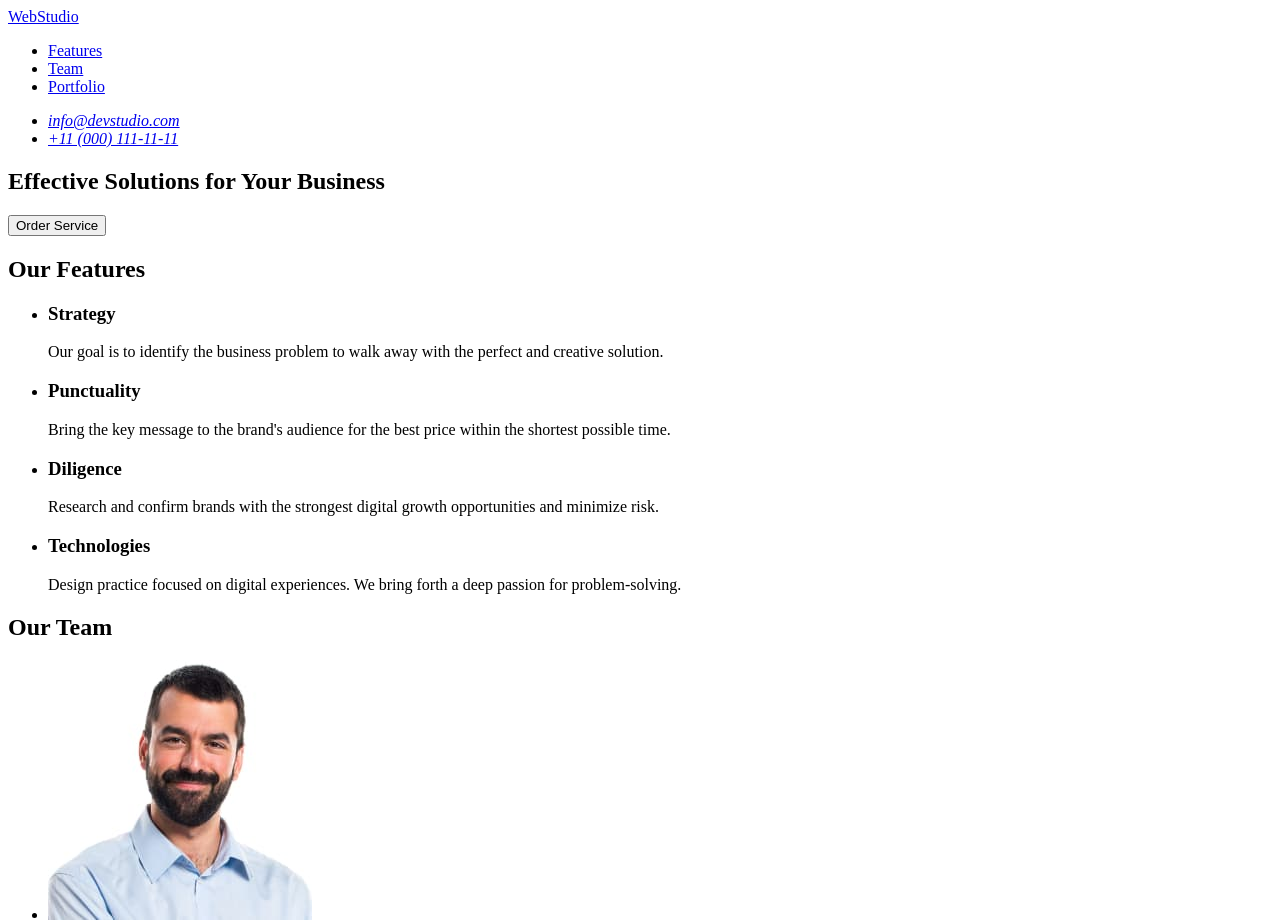
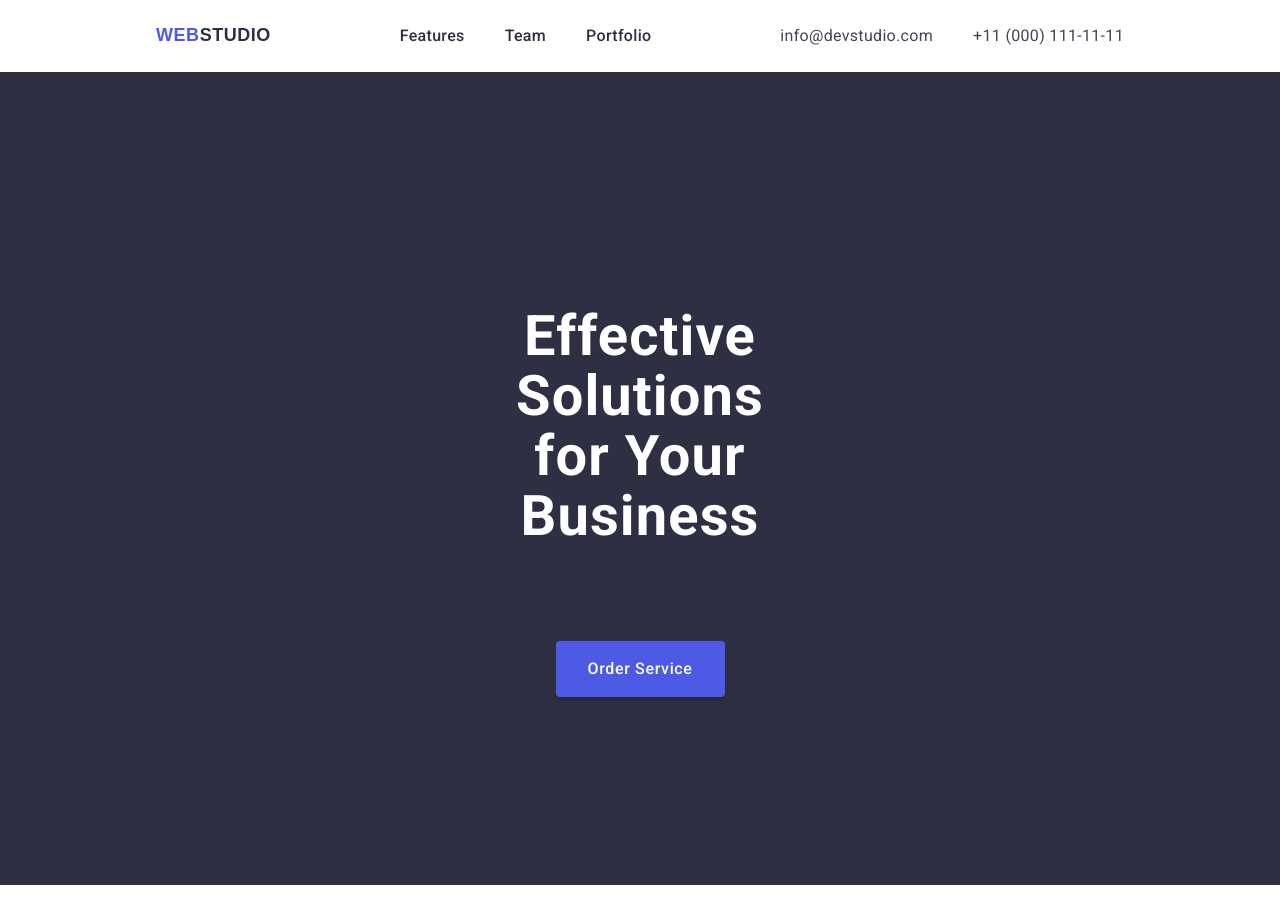
Before and after one commit to oxonomy14/goit-nw-markup-hw-02, a plain HTML site: page index.html in a window 1280 px wide. Shown: the top 923 px of the page. Drawn offline with nearby package versions, Linux system fonts and the light colour scheme.

Commit message:
Add CSS styles for layout, typography, and buttons; update index.html structure and content

```diff
--- a/css/common.css
+++ b/css/common.css
@@ -0,0 +1,42 @@
+.container {
+	display: flex;
+
+	margin: 0 auto;
+	max-width: 1440px;
+}
+
+
+body {
+	font-family: 'Roboto', sans-serif;
+	color: #434455;
+	background-color: #fff;
+}
+
+h1,
+h2,
+h3,
+h4,
+h5,
+h6 {
+	font-family: 'Roboto', sans-serif;
+}
+
+ul,
+ol {
+	list-style-type: none;
+	margin: 0;
+	padding: 0;
+}
+
+a {
+	font-family: 'Roboto', sans-serif;
+	font-style: normal;
+	text-decoration: none;
+}
+
+button {
+	font-family: 'Roboto', sans-serif;
+	font-style: normal;
+	border: none;
+	cursor: pointer;
+}
--- a/css/features.css
+++ b/css/features.css
@@ -0,0 +1,3 @@
+.features {
+    padding: 120px 141px;
+}
--- a/css/header.css
+++ b/css/header.css
@@ -0,0 +1,61 @@
+.header {
+    padding: 24px 156px;
+    display: flex;
+    justify-content: space-between;
+}
+
+.header_logo {
+    font-family: "Raleway", sans-serif;
+    font-weight: 700;
+    font-size: 18px;
+    line-height: 1.33;
+    letter-spacing: 0.03em;
+    text-transform: uppercase;
+    color: #4d5ae5;
+}
+
+.header_logo span {
+    color: #2e2f42;
+}
+
+.header_nav {
+    display: flex;
+    justify-content: space-between;
+}
+
+.header_nav_list {
+    display: flex;
+    gap: 40px;
+}
+
+.header_nav_item a {
+    font-weight: 500;
+    font-size: 16px;
+    line-height: 1.5;
+    letter-spacing: 0.02em;
+    color: #2e2f42;
+}
+
+.header_nav_item a:hover,
+.header_nav_item a:focus {
+    color: #404bbf;
+}
+
+
+.header_contacts_list {
+    display: flex;
+    gap: 40px;
+}
+
+.header_contacts_item a {
+    font-weight: 400;
+    font-size: 16px;
+    line-height: 1.5;
+    letter-spacing: 0.02em;
+    color: #434455;
+}
+
+.header_contacts_item a:hover,
+.header_contacts_item a:focus {
+    color: #404bbf;
+}
--- a/css/hero.css
+++ b/css/hero.css
@@ -0,0 +1,40 @@
+.hero {
+    background-color: #2e2f42;
+    padding: 188px 472px;
+    display: flex;
+    flex-direction: column;
+    gap: 48px;
+    align-items: center;
+}
+
+.hero_title {
+    font-weight: 700;
+    font-size: 56px;
+    line-height: 1.07143;
+    letter-spacing: 0.02em;
+    text-align: center;
+    color: #fff;
+}
+
+.hero_button {
+    border-radius: 4px;
+    padding-block: 16px;
+    padding-inline: 32px;
+    width: 169px;
+    height: 56px;
+    max-width: 169px;
+    box-shadow: 0 4px 4px 0 rgba(0, 0, 0, 0.15);
+    background: #4d5ae5;
+    font-weight: 500;
+    font-size: 16px;
+    line-height: 1.5;
+    letter-spacing: 0.04em;
+    color: #fff;
+    white-space: nowrap;
+}
+
+.hero_button:hover,
+.hero_button:focus {
+    box-shadow: 0 4px 4px 0 rgba(0, 0, 0, 0.15);
+    background: #404bbf;
+}
--- a/index.html
+++ b/index.html
@@ -1,37 +1,45 @@
 <!DOCTYPE html>
 <html lang="en">
+
 <head>
   <meta charset="UTF-8" />
   <meta name="viewport" content="width=device-width, initial-scale=1.0" />
+
+  <title>WEBSTUDIO — HTML Learning Project | Neoversity</title>
+  <link rel="stylesheet" href="https://cdn.jsdelivr.net/npm/modern-normalize@2.0.0/modern-normalize.min.css">
+  <link rel="preconnect" href="https://fonts.googleapis.com">
+  <link rel="preconnect" href="https://fonts.gstatic.com" crossorigin>
+  <link href="https://fonts.googleapis.com/css2?family=Roboto:wght@400;500;700&Raleway:wght@700&display=swap"
+    rel="stylesheet">
   <link rel="stylesheet" href="./css/main.css" />
-    <title>WEBSTUDIO — HTML Learning Project | Neoversity</title>
 </head>
+
 <body>
-    <header id="header">
-      <a href="./index.html">WebStudio</a>
-      <nav>
-        <ul>
-          <li><a href="#features">Features</a></li>
-          <li><a href="#team">Team</a></li>
-          <li><a href="#portfolio">Portfolio</a></li>
+  <header id="header" class="header container">
+    <a href="./index.html" class="header_logo">Web<span>Studio</span></a>
+    <nav class="header_nav">
+      <ul class="header_nav_list">
+        <li class="header_nav_item"><a href="#features">Features</a></li>
+        <li class="header_nav_item"><a href="#team">Team</a></li>
+        <li class="header_nav_item"><a href="#portfolio">Portfolio</a></li>
       </ul>
     </nav>
     <address>
-        <ul>
-          <li><a href="mailto:info@devstudio.com">info@devstudio.com</a></li>
-          <li><a href="tel:+110001111111">+11 (000) 111-11-11</a></li>
+      <ul class="header_contacts_list">
+        <li class="header_contacts_item"><a href="mailto:info@devstudio.com">info@devstudio.com</a></li>
+        <li class="header_contacts_item"><a href="tel:+110001111111">+11 (000) 111-11-11</a></li>
       </ul>
     </address>
   </header>
   <main>
-      <section id="hero">
-        <h1>Effective Solutions for Your Business</h1>
-        <button type="button">Order Service</button>
+    <section id="hero" class="hero container">
+      <h1 class="hero_title">Effective Solutions for Your Business</h1>
+      <button class="hero_button" type="button">Order Service</button>
     </section>
-      <section id="features">
-        <h2>Our Features</h2>
-        <ul>
-          <li>
+    <section id="features" class="features container">
+      <h2 hidden>Our Features</h2>
+      <ul class="features_list">
+        <li class="features_item">
           <h3>Strategy</h3>
           <p>
             Our goal is to identify the business problem to walk away with the
@@ -65,42 +73,22 @@
       <h2>Our Team</h2>
       <ul>
         <li>
-            <img
-              src="./images/team-1.jpg"
-              alt="Mark Guerrero"
-              width="264"
-              height="260"
-            />
+          <img src="./images/team-1.jpg" alt="Mark Guerrero" width="264" height="260" />
           <h3>Mark Guerrero</h3>
           <p>Product Designer</p>
         </li>
         <li>
-            <img
-              src="./images/team-2.jpg"
-              alt="Tom Ford"
-              width="264"
-              height="260"
-            />
+          <img src="./images/team-2.jpg" alt="Tom Ford" width="264" height="260" />
           <h3>Tom Ford</h3>
           <p>Frontend Developer</p>
         </li>
         <li>
-            <img
-              src="./images/team-3.jpg"
-              alt="Camila Garcia"
-              width="264"
-              height="260"
-            />
+          <img src="./images/team-3.jpg" alt="Camila Garcia" width="264" height="260" />
           <h3>Camila Garcia</h3>
           <p>Marketing</p>
         </li>
         <li>
-            <img
-              src="./images/team-4.jpg"
-              alt="Daniel Wilson"
-              width="264"
-              height="260"
-            />
+          <img src="./images/team-4.jpg" alt="Daniel Wilson" width="264" height="260" />
           <h3>Daniel Wilson</h3>
           <p>UI Designer</p>
         </li>
@@ -110,36 +98,16 @@
       <h2>Our Portfolio</h2>
       <ul>
         <li>
-            <img
-              src="./images/portfolio-1.jpg"
-              alt="Portfolio item 1"
-              width="264"
-              height="260"
-            />
+          <img src="./images/portfolio-1.jpg" alt="Portfolio item 1" width="264" height="260" />
         </li>
         <li>
-            <img
-              src="./images/portfolio-2.jpg"
-              alt="Portfolio item 2"
-              width="264"
-              height="260"
-            />
+          <img src="./images/portfolio-2.jpg" alt="Portfolio item 2" width="264" height="260" />
         </li>
         <li>
-            <img
-              src="./images/portfolio-3.jpg"
-              alt="Portfolio item 3"
-              width="264"
-              height="260"
-            />
+          <img src="./images/portfolio-3.jpg" alt="Portfolio item 3" width="264" height="260" />
         </li>
         <li>
-            <img
-              src="./images/portfolio-4.jpg"
-              alt="Portfolio item 4"
-              width="264"
-              height="260"
-            />
+          <img src="./images/portfolio-4.jpg" alt="Portfolio item 4" width="264" height="260" />
         </li>
       </ul>
     </section>
@@ -152,4 +120,5 @@
     </p>
   </footer>
 </body>
+
 </html>
```
Lines whose indentation alone changed are shown as unchanged.
